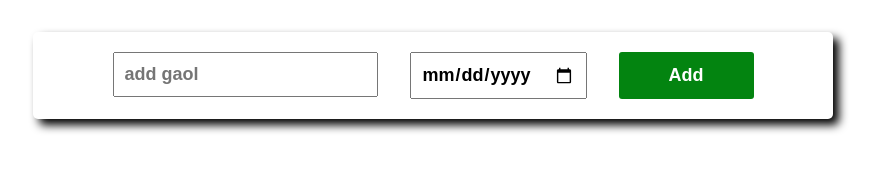
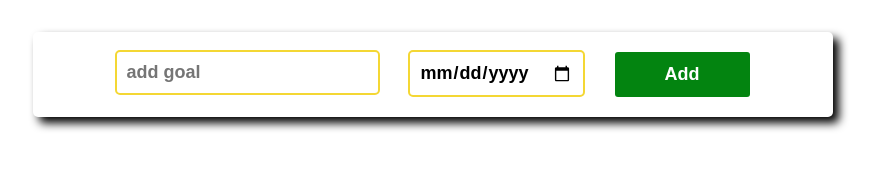
Before and after one commit to Mahesh-Kundagol-H/NewProject, a plain HTML site: page index.html in a window 1280 px wide. Shown: the whole page, without its empty margins (207-1084 px from the left). Drawn offline with Linux system fonts and the light colour scheme; files that its build step writes are made by us from their sources.

Commit message:
made few changes

```diff
--- a/index.css
+++ b/index.css
@@ -18,6 +18,9 @@
     font-family: sans-serif;
     font-weight: bolder;
     font-size: 18px;
+    outline: 2px solid rgb(244, 215, 52);
+    border: none;
+    border-radius: 3px;
 }
 
 .date input {
@@ -26,10 +29,13 @@
     font-family: sans-serif;
     font-weight: bolder;
     font-size: 18px;
+    outline: 2px solid rgb(244, 215, 52);
+    border: none;
+    border-radius: 3px;
 }
 
 .btn button {
-    padding: 13px 50px;
+    padding: 12px 50px;
     color: white;
     font-family: sans-serif;
     font-weight: bolder;
--- a/index.html
+++ b/index.html
@@ -6,13 +6,13 @@
     <title>
         Goal Project
     </title>
-    <link rel="stylesheet" href="/ArrayProject/index.css">
-    <script src="/ArrayProject//index.js"></script>
+    <link rel="stylesheet" href="/NewProjectRepo/index.css">
+    <script src="/NewProjectRepo/index.js"></script>
 
     <body>
         <div class="main">
             <div class="goal">
-                <input type="text" placeholder="add gaol">
+                <input type="text" placeholder="add goal">
             </div>
 
             <div class="date">
```
